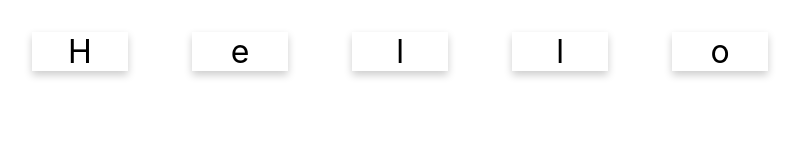
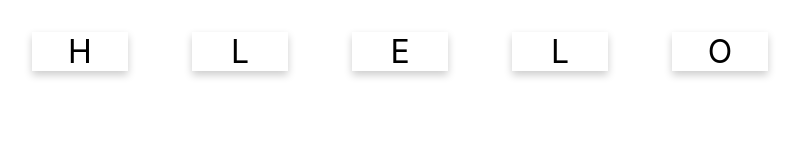
Before and after one commit to Ritthika/lab3SA03, a React (Create React App) app: page / in a window 1280 px wide. Shown: the top 160 px of the page, without its empty margins (0-805 px from the left). Built offline with nearby package versions, Linux system fonts and the light colour scheme.

Commit message:
part 6 commit

```diff
--- a/package.json
+++ b/package.json
@@ -6,6 +6,7 @@
     "@testing-library/jest-dom": "^5.16.5",
     "@testing-library/react": "^13.3.0",
     "@testing-library/user-event": "^13.5.0",
+    "lodash": "^4.17.21",
     "react": "^18.2.0",
     "react-dom": "^18.2.0",
     "react-scripts": "5.0.1",
--- a/src/CharacterCard.js
+++ b/src/CharacterCard.js
@@ -1,6 +1,8 @@
-import React, { useState } from 'react';
+import React, { useState, useEffect, useRef } from 'react';
+
 export default function CharacterCard(props) {
     const [active, setActive] = useState(false);
+    const attemptRef = useRef(props.attempt);
 
     const activate = () => {
         if(!active){
@@ -8,6 +10,14 @@ export default function CharacterCard(props) {
             props.activationHandler(props.value)
             }
     }
+
+    useEffect(() => {
+        if(attemptRef.current != props.attempt){
+            setActive(false);
+            attemptRef.current = props.attempt
+        }
+    })
+
     const className = `card ${active ? 'activeCard': ''}`
 
     return (
--- a/src/WordCard.js
+++ b/src/WordCard.js
@@ -1,17 +1,46 @@
-import React from 'react';
+import React, {useState} from 'react';
+import _, { attempt } from 'lodash';
+
 import CharacterCard from './CharacterCard';
+
+const prepareStateFromWord = (given_word) => {
+    let word = given_word.toUpperCase()
+    let chars = _.shuffle(Array.from(word))
+    return {
+        word,
+        chars,
+        attempt: 1,
+        guess: '',
+        completed: false
+    }
+   }
 
 export default function WordCard(props){
 
-    const activationHandler = c => {
+    const [state, setState] = useState(prepareStateFromWord(props.value))
+
+    const activationHandler = (c) => {
         console.log(`${c} has been activated.`)
+
+        let guess = state.guess + c
+        setState({...state, guess})
+
+        if(guess.length == state.word.length){
+            if(guess == state.word){
+                console.log('yeah!')
+                setState({...state, guess: '', completed: true})
+            }else{
+                console.log('reset')
+                setState({...state, guess: '', attempt: state.attempt + 1})
+        }
     }
+}
 
     return (
         <div>
              {
-                Array.from(props.value).map((c, i) =>
-                <CharacterCard value={c} key={i} activationHandler={activationHandler} />)
+                state.chars.map((c, i) =>
+                <CharacterCard value={c} key={i} activationHandler={activationHandler} attempt ={state.attempt}/>)
             }
         </div>
     );
```
Also changed, not shown: 1 other file (tests, documents, lock files or other folders).
